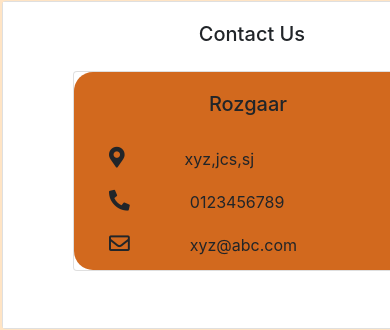
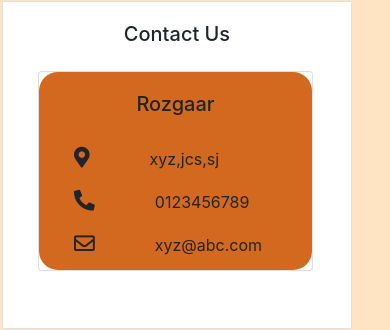
Before and after one commit to PriyanganaD14/Rozgaar, a React (Create React App) app in the folder client/: page /ContactUs in a window 390 px wide. Shown: the part 169-499 px from the top of the page. Built offline with nearby package versions, Linux system fonts and the light colour scheme; a web font is replaced by a local one.

Commit message:
responsive contact us

```diff
--- a/client/src/Components/ContactUs/ContactUs.js
+++ b/client/src/Components/ContactUs/ContactUs.js
@@ -4,11 +4,11 @@ import "./contact.css"
 const ContactUs = ()=>{
     return (
         <div className="all" >
-        <div className="card" style={{width:500,height:328}} id="abcd">
+        <div className="card outs"id="abcd">
         <div className="card-body int">
           <h5 className="card-title">Contact Us</h5>
 
-          <div className="card inrs" style={{width:350,height:200}}>
+          <div className="card inrs" >
         <div className="card-body intx">
           <h5 className="card-title">Rozgaar</h5>
           <div className="col">
@@ -18,7 +18,6 @@ const ContactUs = ()=>{
             </div>
         </div>
       </div>
-
         </div>
       </div>
       </div>
--- a/client/src/Components/ContactUs/contact.css
+++ b/client/src/Components/ContactUs/contact.css
@@ -7,6 +7,13 @@
     margin-left: 50px;
     margin-top: 25px;
     background-color:lightcoral;
+    width:350px;
+    height: 200px;
+}
+.outs
+{
+  width: 500px;
+  height: 328px;
 }
 .ik
 {
@@ -66,6 +73,48 @@
 {
     #abcd
     {
+      margin-left:25px;
+    }
+    .inrs
+    {
+      width: 275px;
+      margin-left:15px;
+    }
+    .outs
+    {
+      width:350px;
+    }
+}
+@media screen and (max-width: 400px)
+{
+    #abcd
+    {
       margin-left:2px;
     }
+    .inrs
+    {
+      width: 275px;
+      margin-left:15px;
+    }
+    .outs
+    {
+      width:350px;
+    }
 }
+@media screen and (max-width: 300px)
+{
+    #abcd
+    {
+      margin-left:0px;
+      font-size: 0.8em;
+    }
+    .inrs
+    {
+      width: 240px;
+      margin-left:0px;
+    }
+    .outs
+    {
+      width:270px;
+    }
+}
```
